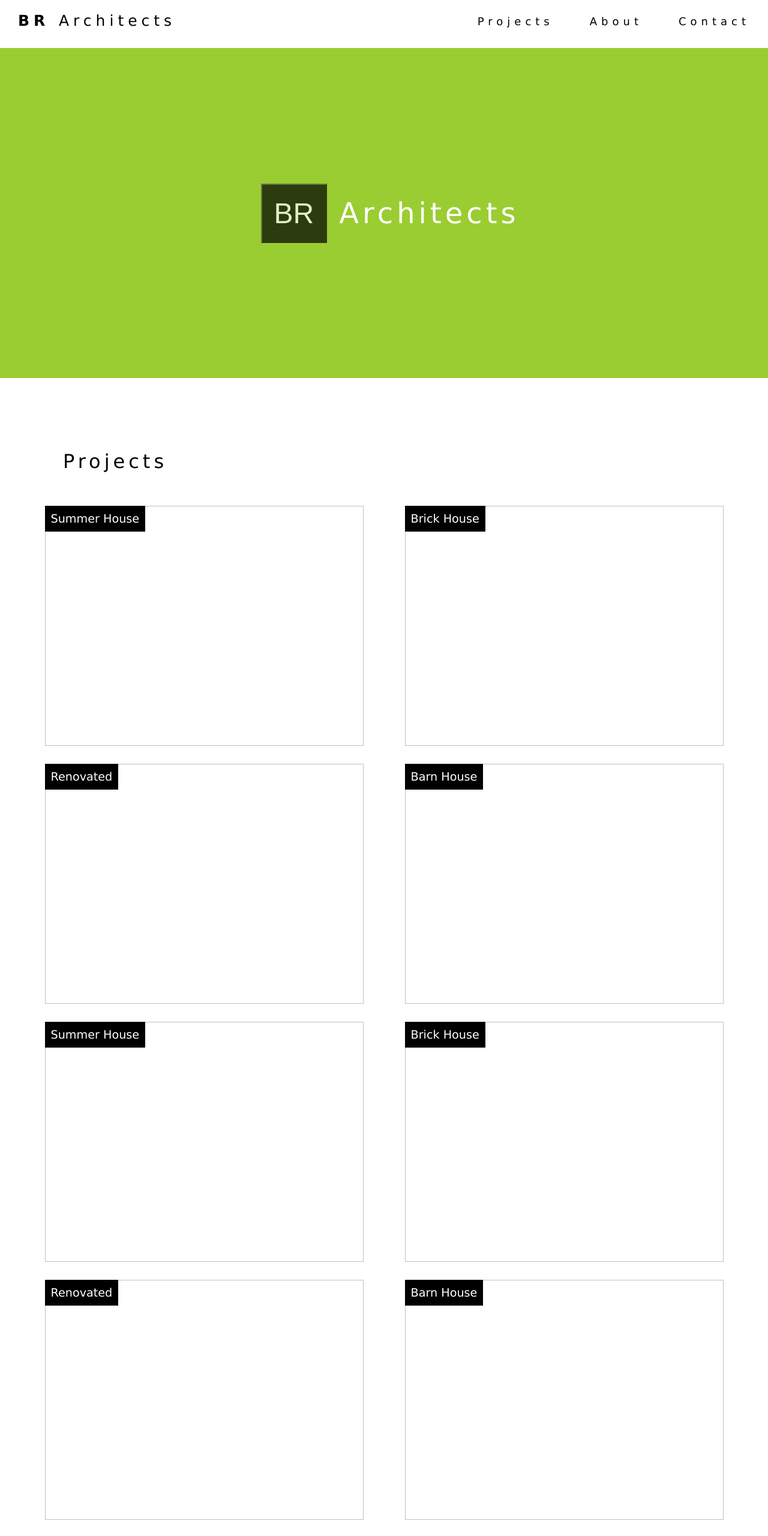
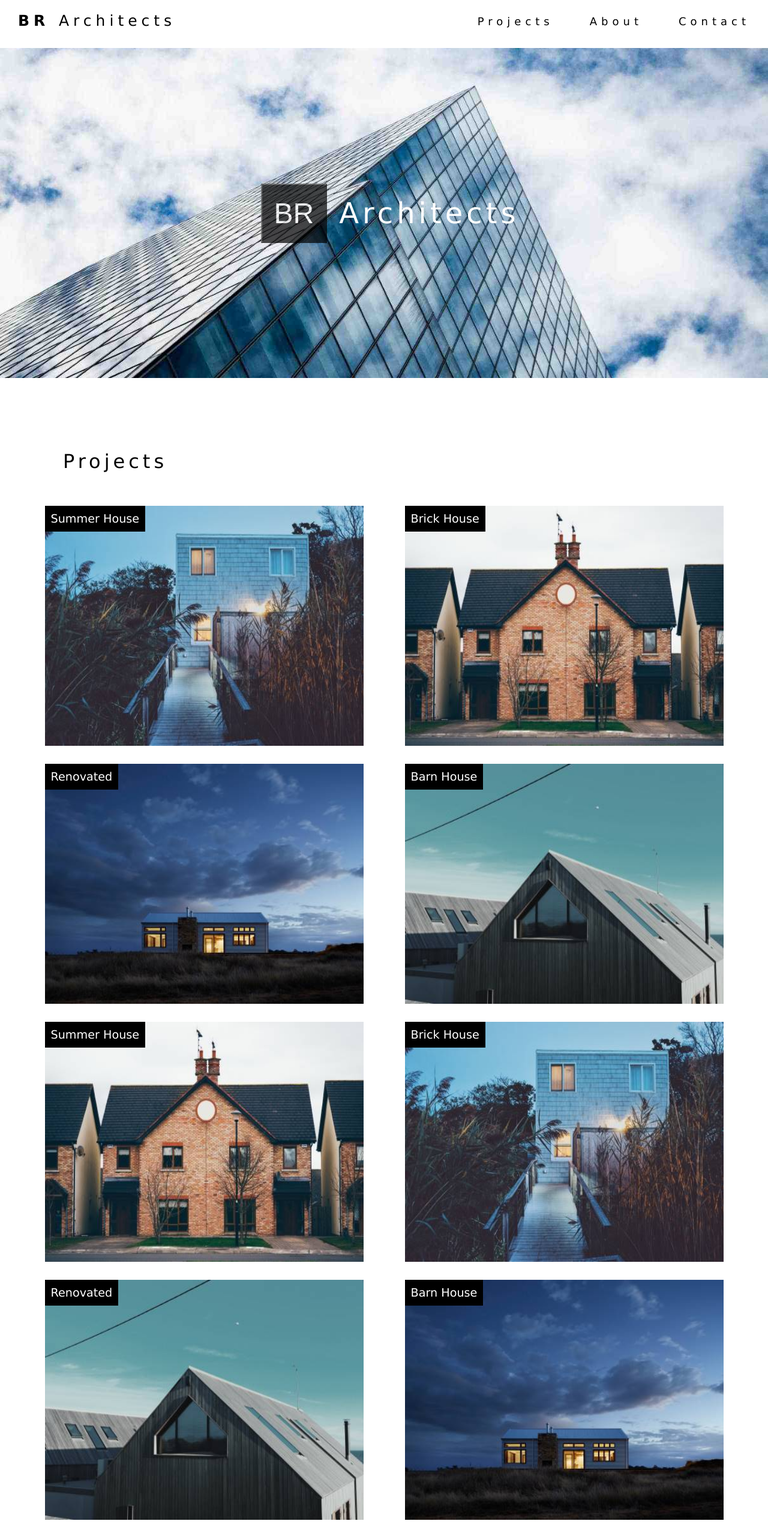
Before and after one commit to Wajihasajid192/BR-ARCHITECTS-webpage, a plain HTML site: page index.html in a window 1280 px wide. Shown: the top 2560 px of the page at 60% size. Drawn offline with Linux system fonts and the light colour scheme.

Commit message:
Update index.html

```diff
--- a/index.html
+++ b/index.html
@@ -64,7 +64,7 @@
             height: 550px;
             width: 100%;
             text-align: center;
-            background: url(./images/architect.jpg);
+            background: url("architect.jpg");
             background-size: cover;
             background-position: 50% 100%;
 
@@ -265,29 +265,29 @@
                 <div class="house-img">
                     <div class="home-imges">
                         <div class="house-name"><p>Summer House</p></div>
-                        <img src="./images/house5.jpg" alt="">
+                        <img src="house5.jpg" alt="">
                     </div>
                     <div class="home-imges">
                         <div class="house-name"><p>Brick House</p></div>
-                        <img src="./images/house2.jpg" alt=""> </div>
+                        <img src="house2.jpg" alt=""> </div>
                     <div class="home-imges">
                         <div class="house-name"><p>Renovated</p></div>
-                        <img src="./images/house3.jpg" alt=""></div>
+                        <img src="house3.jpg" alt=""></div>
                     <div class="home-imges">
                         <div class="house-name"><p>Barn House</p></div>
-                        <img src="./images/house4.jpg" alt=""></div>
+                        <img src="house4.jpg" alt=""></div>
                     <div class="home-imges">
                         <div class="house-name"><p>Summer House</p></div>
-                        <img src="./images/house2.jpg" alt=""></div>
+                        <img src="house2.jpg" alt=""></div>
                     <div class="home-imges">
                         <div class="house-name"><p>Brick House</p></div>
-                        <img src="./images/house5.jpg" alt=""></div>
+                        <img src="house5.jpg" alt=""></div>
                     <div class="home-imges">
                         <div class="house-name"><p>Renovated</p></div>
-                        <img src="./images/house4.jpg" alt=""></div>
+                        <img src="house4.jpg" alt=""></div>
                     <div class="home-imges">
                         <div class="house-name"><p>Barn House</p></div>
-                        <img src="./images/house3.jpg" alt=""></div>
+                        <img src="house3.jpg" alt=""></div>
                 </div>
          </div>
          <div class="section-3">
@@ -295,28 +295,28 @@
             <div class="about-para"><p>Lorem ipsum dolor sit amet consectetur adipisicing elit. Mollitia voluptatum sunt blanditiis architecto quas ut totam neque enim nesciunt perspiciatis debitis eum amet voluptatibus aliquid quos facilis doloremque, beatae inventore? Lorem ipsum dolor sit amet consectetur adipisicing elit. Natus, ab deleniti, veritatis molestiae quam tempore laborum quis tempora atque accusantium excepturi dicta, suscipit sapiente? Eveniet deleniti labore fugiat provident? Adipisci! Lorem ipsum dolor sit amet consectetur adipisicing elit. Molestias dolor exercitationem architecto! Reprehenderit nostrum natus incidunt. Perspiciatis quod est reiciendis, veritatis possimus quaerat provident illo doloribus exercitationem ullam consectetur. Enim!</p></div>
             <div class="about-section">
                 <div class="about-section1">
-                    <img src="./images/team2.jpg" alt="">
+                    <img src="team2.jpg" alt="">
                     <h3>John Doe</h3>
                     <p class="person-name">CEO and Founder</p>
                     <p class="person-text">Lorem ipsum dolor sit amet consectetur, adipisicing elit Lorem ipsum dolor sit amet consectetur, adipisicing elit</p>
                     <button class="section-button">Contact</button>
                 </div>
                 <div class="about-section1">
-                    <img src="./images/team1.jpg" alt="">
+                    <img src="team1.jpg" alt="">
                     <h3>Jane Doe</h3>
                     <p class="person-name">Architect</p>
                     <p class="person-text">Lorem ipsum dolor sit amet consectetur, adipisicing elit Lorem ipsum dolor sit amet consectetur, adipisicing elit</p>
                     <button class="section-button">Contact</button>
                 </div>
                 <div class="about-section1">
-                    <img src="./images/team3.jpg" alt="">
+                    <img src="team3.jpg" alt="">
                     <h3>Mike Rose</h3>
                     <p class="person-name">Architect</p>
                     <p class="person-text">Lorem ipsum dolor sit amet consectetur, adipisicing elit Lorem ipsum dolor sit amet consectetur, adipisicing elit</p>
                     <button class="section-button">Contact</button>
                 </div>
                 <div class="about-section1">
-                    <img src="./images/team4.jpg" alt="">
+                    <img src="team4.jpg" alt="">
                     <h3>Dan Star</h3>
                     <p class="person-name">Architect</p>
                     <p class="person-text">Lorem ipsum dolor sit amet consectetur, adipisicing elit Lorem ipsum dolor sit amet consectetur, adipisicing elit</p>
@@ -337,7 +337,7 @@
             </form>
             </div>
             <div class="map-img">
-                <img src="./images/map.jpg" alt="">
+                <img src="map.jpg" alt="">
             </div>
          </div>
     </section>
```
